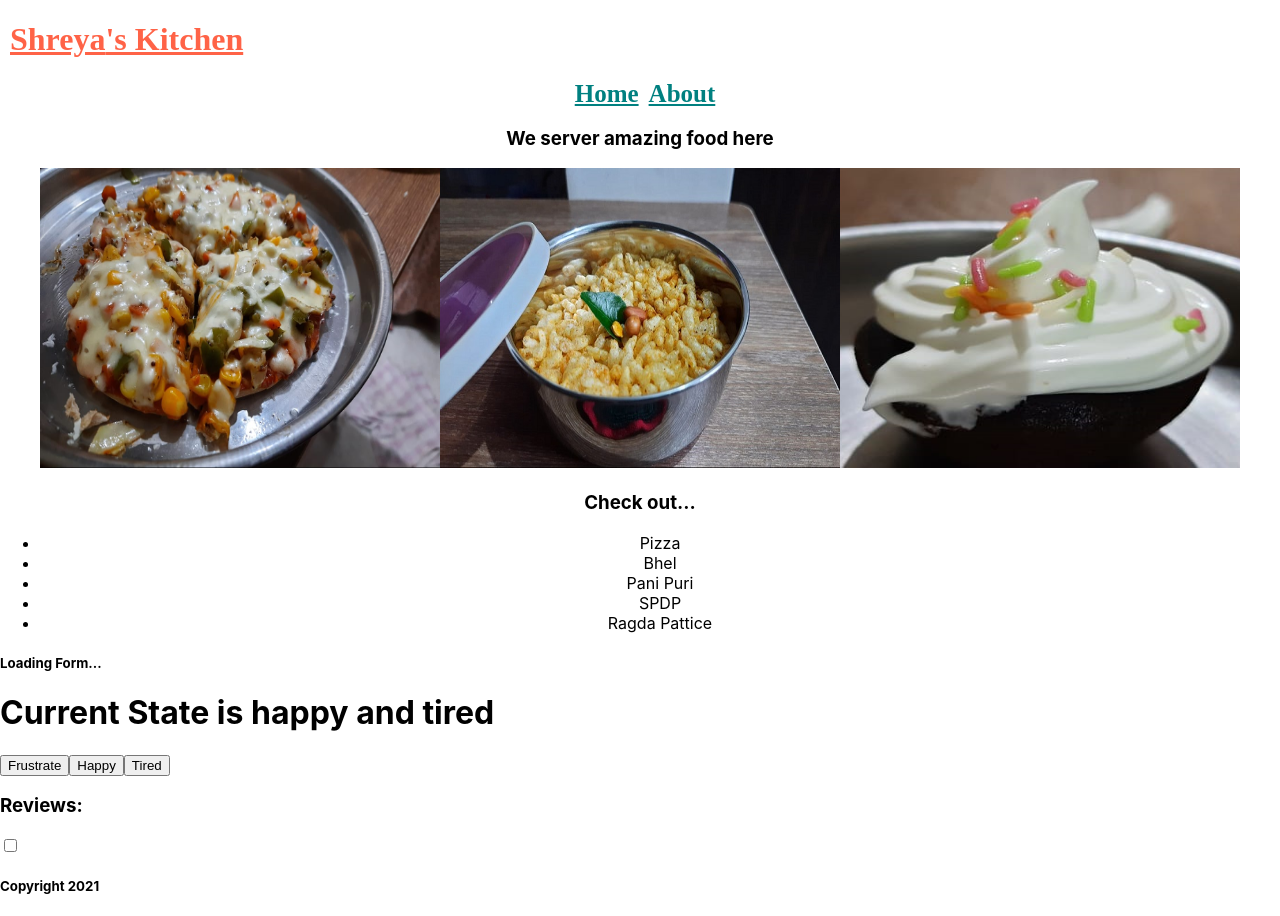
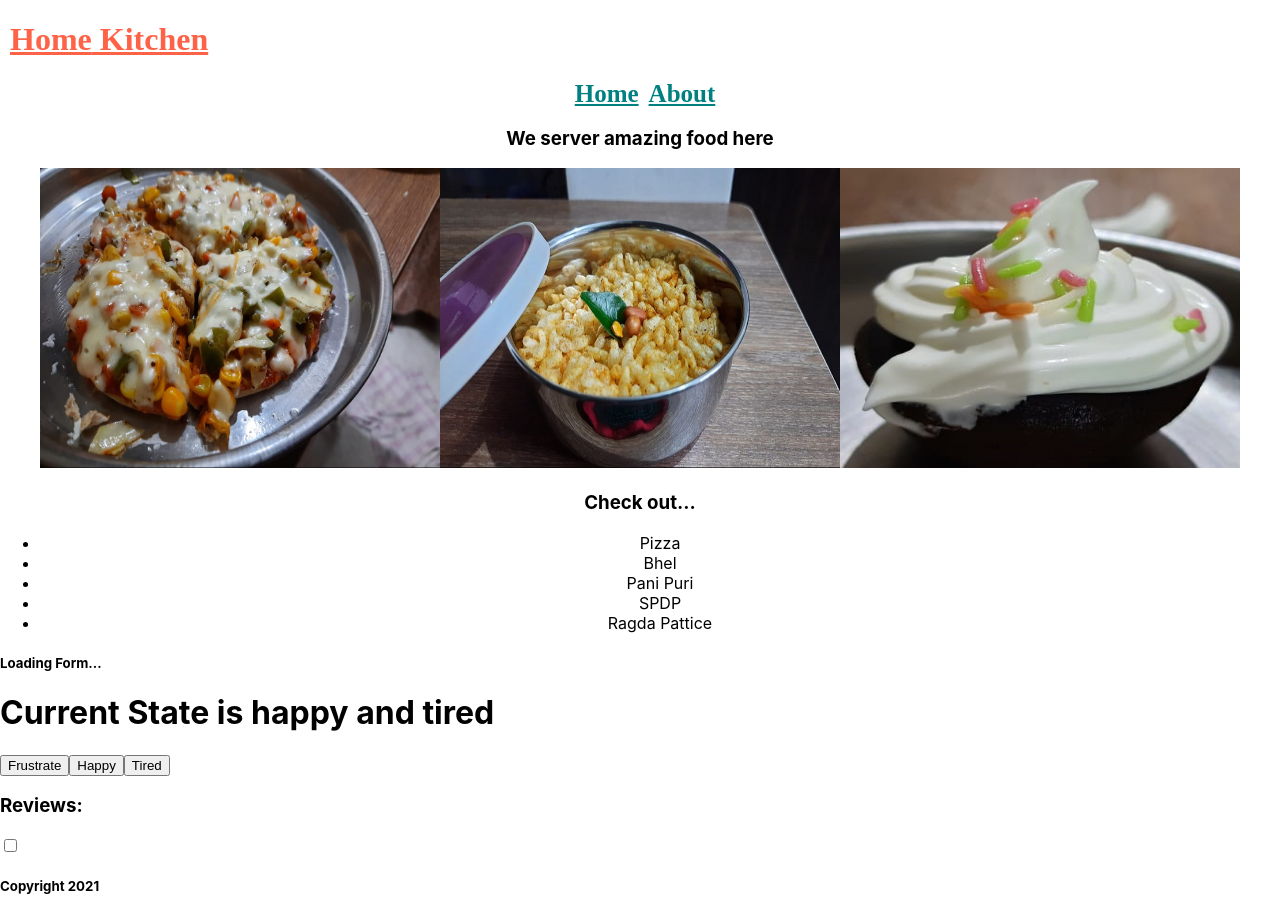
Before and after one commit to ShreyaWaghmare/React_Restaurant_SPA, a React (Create React App) app: page / in a window 1280 px wide. Built offline with nearby package versions, Linux system fonts and the light colour scheme; no server answers.

Commit message:
Front end revision

```diff
--- a/public/index.html
+++ b/public/index.html
@@ -24,7 +24,7 @@
       work correctly both with client-side routing and a non-root public URL.
       Learn how to configure a non-root public URL by running `npm run build`.
     -->
-    <title>Shreya's Kitchen</title>
+    <title>Home Kitchen</title>
   </head>
   <body>
     <noscript>You need to enable JavaScript to run this app.</noscript>
--- a/src/App.js
+++ b/src/App.js
@@ -12,7 +12,7 @@ import {Home,Events,Contact,Oops404} from './pages';
 function Header(props) {
   return (
     <header>
-      <h1 id="band"><u>{props.name}'s Kitchen</u></h1>
+      <h1 id="band"><u>{props.name} Kitchen</u></h1>
     </header>
   );
 }
@@ -109,7 +109,7 @@ function App({authorized,login}) {
       <>
       <div className="App">
         {/* <h1>Welcome</h1> to test using react library */}
-      <Header name="Shreya" />
+      <Header name="Home" />
       <div>
         <a class="active navigator" href="/">Home</a>
         <a class="navigator" href="#about">About</a>
```
